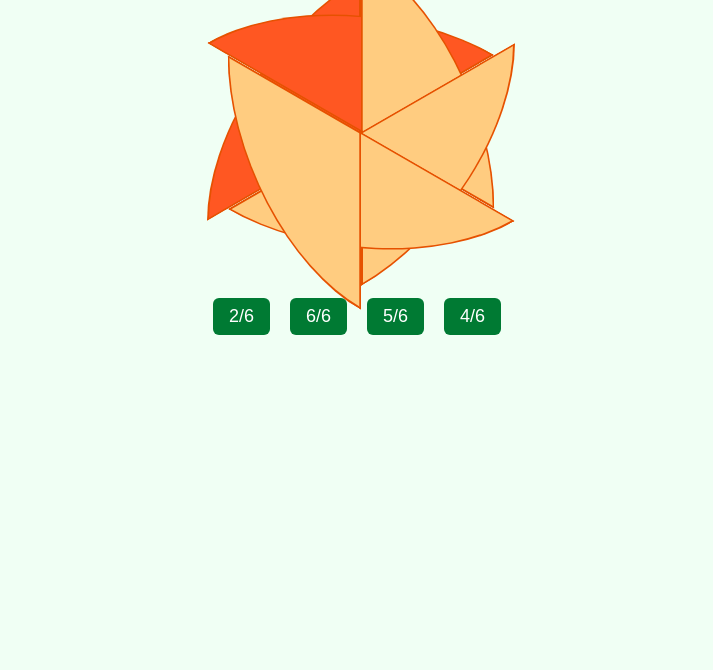
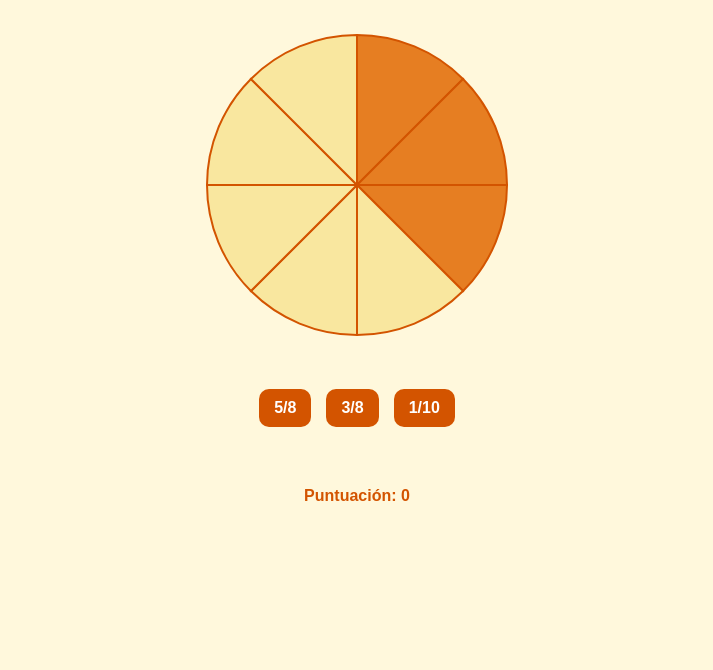
Before and after one commit to CrissP24/RA_mate1, a plain HTML site: page pages/games/fraction-adventure.html in a window 1280 px wide. Shown: the part 130-800 px from the top of the page, without its empty margins (283-996 px from the left). Drawn offline with Linux system fonts and the light colour scheme.

Commit message:
Update fraction-adventure.html

```diff
--- a/pages/games/fraction-adventure.html
+++ b/pages/games/fraction-adventure.html
@@ -3,160 +3,264 @@
 <head>
 <meta charset="UTF-8" />
 <meta name="viewport" content="width=device-width, initial-scale=1" />
-<title>Juego de Fracciones con Pizza</title>
+<title>Juego de Fracciones - Pizza</title>
 <style>
   body {
+    margin: 0; padding: 20px;
     font-family: Arial, sans-serif;
-    background: #f0fff4;
-    text-align: center;
-    padding: 20px;
+    background: #fff8dc;
+    display: flex;
+    flex-direction: column;
+    align-items: center;
   }
   h1 {
-    color: #007A33;
+    color: #d35400;
+    margin-bottom: 10px;
   }
-  .pizza-container {
-    position: relative;
-    width: 300px;
-    height: 300px;
-    margin: 20px auto;
+  #top-bar {
+    width: 100%;
+    max-width: 600px;
+    display: flex;
+    justify-content: space-between;
+    align-items: center;
+    margin-bottom: 10px;
+  }
+  #pizza-container {
+    margin: 20px 0;
+  }
+  svg {
+    width: 320px;
+    height: 320px;
   }
   .slice {
-    position: absolute;
-    width: 50%;
-    height: 50%;
-    background: #ffcc80;
-    border: 2px solid #e65100;
-    border-radius: 100% 0 0 0 / 100% 0 0 0;
-    transform-origin: bottom right;
     cursor: pointer;
-    transition: background 0.3s ease;
+    stroke: #d35400;
+    stroke-width: 2px;
+    transition: transform 0.2s;
   }
-  .slice.active {
-    background: #ff5722;
+  .slice:hover {
+    transform: scale(1.05);
   }
-  .options {
+  .filled {
+    fill: #e67e22;
+  }
+  .empty {
+    fill: #f9e79f;
+  }
+  #options {
+    display: flex;
+    gap: 15px;
     margin-top: 20px;
   }
-  button {
-    margin: 0 10px;
-    font-size: 18px;
-    padding: 8px 16px;
-    border: none;
-    border-radius: 6px;
-    background: #007A33;
+  .option {
+    background-color: #d35400;
     color: white;
+    padding: 10px 15px;
+    border-radius: 10px;
     cursor: pointer;
-    transition: background 0.3s ease;
+    font-weight: bold;
+    user-select: none;
+    transition: background-color 0.3s;
   }
-  button:hover {
-    background: #004d1a;
+  .option:hover {
+    background-color: #e67e22;
   }
   #message {
     margin-top: 20px;
-    font-size: 20px;
+    font-size: 1.3rem;
+    min-height: 30px;
+  }
+  #scoreboard {
+    margin-top: 10px;
     font-weight: bold;
+    color: #d35400;
+  }
+  button#next, button#back {
+    margin-top: 15px;
+    padding: 8px 15px;
+    font-size: 1rem;
+    border-radius: 8px;
+    border: none;
+    background-color: #d35400;
+    color: white;
+    cursor: pointer;
+  }
+  button#next:hover, button#back:hover {
+    background-color: #e67e22;
   }
 </style>
 </head>
 <body>
 
-<h1>¿Qué fracción representa la pizza pintada?</h1>
+<div id="top-bar">
+  <h1>¿Qué fracción representa la parte pintada?</h1>
+  <button id="back" onclick="location.href='dashboard.html'">Regresar</button>
+</div>
 
-<div class="pizza-container" id="pizza"></div>
+<div id="pizza-container"></div>
 
-<div class="options" id="options"></div>
+<div id="options"></div>
 
 <div id="message"></div>
 
+<div id="scoreboard">Puntuación: 0</div>
+
+<button id="next" style="display:none;">Siguiente pregunta</button>
+
 <script>
-  // Parámetros del juego
-  const totalSlicesOptions = [4, 6, 8];
-  let totalSlices, paintedSlices;
+  let score = 0;
+  let currentQuestion = 0;
 
-  const pizzaContainer = document.getElementById('pizza');
+  const questions = [
+    {total: 8, painted: 3},
+    {total: 4, painted: 1},
+    {total: 6, painted: 2},
+    {total: 12, painted: 5},
+    {total: 10, painted: 4}
+  ];
+
+  const pizzaContainer = document.getElementById('pizza-container');
   const optionsContainer = document.getElementById('options');
-  const message = document.getElementById('message');
+  const messageElem = document.getElementById('message');
+  const scoreboard = document.getElementById('scoreboard');
+  const nextBtn = document.getElementById('next');
 
-  // Crear el pizza div con las porciones
-  function crearPizza(total, pintadas) {
+  function drawPizza(totalSlices, paintedSlices) {
     pizzaContainer.innerHTML = '';
-    // Ángulo por cada slice
-    const anguloSlice = 360 / total;
+    const svgNS = "http://www.w3.org/2000/svg";
+    const size = 320;
+    const cx = size / 2;
+    const cy = size / 2;
+    const r = size / 2 - 10;
 
-    for(let i=0; i < total; i++) {
-      const slice = document.createElement('div');
-      slice.classList.add('slice');
-      // rotar cada slice para posicionarla
-      slice.style.transform = `rotate(${i * anguloSlice}deg) skewY(-${90 - anguloSlice}deg)`;
-      // Pintar si es slice pintada
-      if(i < pintadas) {
-        slice.classList.add('active');
+    const svg = document.createElementNS(svgNS, "svg");
+    svg.setAttribute('width', size);
+    svg.setAttribute('height', size);
+
+    for (let i = 0; i < totalSlices; i++) {
+      const slice = document.createElementNS(svgNS, 'path');
+      const startAngle = (i / totalSlices) * 2 * Math.PI - Math.PI / 2;
+      const endAngle = ((i + 1) / totalSlices) * 2 * Math.PI - Math.PI / 2;
+      const x1 = cx + r * Math.cos(startAngle);
+      const y1 = cy + r * Math.sin(startAngle);
+      const x2 = cx + r * Math.cos(endAngle);
+      const y2 = cy + r * Math.sin(endAngle);
+
+      const d = [
+        `M ${cx} ${cy}`,
+        `L ${x1} ${y1}`,
+        `A ${r} ${r} 0 0 1 ${x2} ${y2}`,
+        'Z'
+      ].join(' ');
+
+      slice.setAttribute('d', d);
+      slice.setAttribute('class', 'slice');
+
+      if (i < paintedSlices) {
+        slice.classList.add('filled');
+      } else {
+        slice.classList.add('empty');
       }
-      pizzaContainer.appendChild(slice);
+
+      svg.appendChild(slice);
     }
+
+    pizzaContainer.appendChild(svg);
   }
 
-  // Crear opciones de fracción para que el usuario escoja
-  function crearOpciones(correcta, total) {
-    optionsContainer.innerHTML = '';
+  function generateOptions(painted, total) {
+    const correct = simplifyFraction(painted, total);
+    let options = [correct];
 
-    // Opción correcta
-    const correctaBtn = document.createElement('button');
-    correctaBtn.textContent = `${correcta}/${total}`;
-    correctaBtn.onclick = () => verificarRespuesta(true);
+    while (options.length < 3) {
+      let num = painted + getRandomInt(-2, 2);
+      let den = total + getRandomInt(-2, 2);
+      if (den <= 0) den = total;
+      if (num < 0) num = painted;
+      if (num > den) num = den;
 
-    // Otras opciones incorrectas (3 más)
-    const opciones = new Set();
-    opciones.add(`${correcta}/${total}`);
+      const frac = simplifyFraction(num, den);
 
-    while (opciones.size < 4) {
-      const num = Math.floor(Math.random() * total) + 1;
-      if(num !== correcta) {
-        opciones.add(`${num}/${total}`);
+      if (!options.some(o => o.n === frac.n && o.d === frac.d)) {
+        options.push(frac);
       }
     }
 
-    // Mezclar opciones
-    const listaOpciones = Array.from(opciones).sort(() => Math.random() - 0.5);
+    options = shuffleArray(options);
 
-    listaOpciones.forEach(opcion => {
-      const btn = document.createElement('button');
-      btn.textContent = opcion;
+    return options;
+  }
+
+  function simplifyFraction(num, den) {
+    const gcdVal = gcd(num, den);
+    return {n: num / gcdVal, d: den / gcdVal, text: `${num / gcdVal}/${den / gcdVal}`};
+  }
+
+  function gcd(a, b) {
+    if (!b) return a;
+    return gcd(b, a % b);
+  }
+
+  function getRandomInt(min, max) {
+    return Math.floor(Math.random() * (max - min + 1)) + min;
+  }
+
+  function shuffleArray(arr) {
+    for(let i = arr.length - 1; i > 0; i--){
+      const j = Math.floor(Math.random() * (i + 1));
+      [arr[i], arr[j]] = [arr[j], arr[i]];
+    }
+    return arr;
+  }
+
+  function showOptions(options, correct) {
+    optionsContainer.innerHTML = '';
+    options.forEach(opt => {
+      const btn = document.createElement('div');
+      btn.classList.add('option');
+      btn.textContent = opt.text;
       btn.onclick = () => {
-        if(opcion === `${correcta}/${total}`) {
-          verificarRespuesta(true);
+        if(opt.n === correct.n && opt.d === correct.d){
+          messageElem.textContent = '¡Correcto! 🎉';
+          score += 10;
         } else {
-          verificarRespuesta(false);
+          messageElem.textContent = `Incorrecto. La respuesta correcta es ${correct.text}`;
+          score -= 5;
         }
-      }
+        scoreboard.textContent = `Puntuación: ${score}`;
+        nextBtn.style.display = 'inline-block';
+        Array.from(optionsContainer.children).forEach(c => c.onclick = null);
+      };
       optionsContainer.appendChild(btn);
     });
   }
 
-  // Verificar respuesta
-  function verificarRespuesta(acertado) {
-    if(acertado) {
-      message.textContent = '¡Correcto! 🎉';
-      message.style.color = '#007A33';
-    } else {
-      message.textContent = 'Incorrecto. Intenta de nuevo.';
-      message.style.color = '#d32f2f';
+  function nextQuestion() {
+    messageElem.textContent = '';
+    nextBtn.style.display = 'none';
+
+    if(currentQuestion >= questions.length){
+      alert('Juego terminado! Tu puntuación final es: ' + score);
+      currentQuestion = 0;
+      score = 0;
+      scoreboard.textContent = `Puntuación: ${score}`;
     }
+
+    const q = questions[currentQuestion];
+    drawPizza(q.total, q.painted);
+
+    const correct = simplifyFraction(q.painted, q.total);
+    const opts = generateOptions(q.painted, q.total);
+    showOptions(opts, correct);
+
+    currentQuestion++;
   }
 
-  // Iniciar juego con valores aleatorios
-  function iniciarJuego() {
-    message.textContent = '';
-    // escoger total slices y pintadas
-    totalSlices = totalSlicesOptions[Math.floor(Math.random() * totalSlicesOptions.length)];
-    paintedSlices = Math.floor(Math.random() * (totalSlices - 1)) + 1; // entre 1 y totalSlices-1
+  nextBtn.addEventListener('click', nextQuestion);
 
-    crearPizza(totalSlices, paintedSlices);
-    crearOpciones(paintedSlices, totalSlices);
-  }
+  // Comenzar juego
+  nextQuestion();
 
-  // Lanzar el juego
-  iniciarJuego();
 </script>
 
 </body>
```
